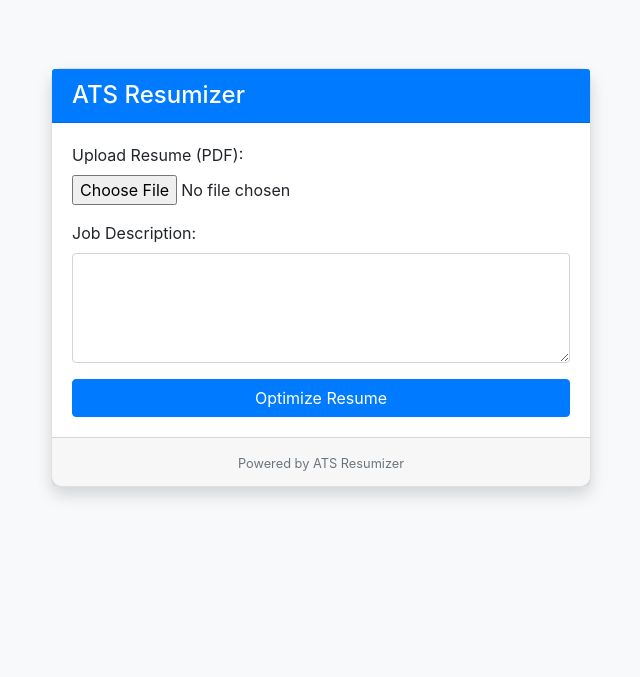
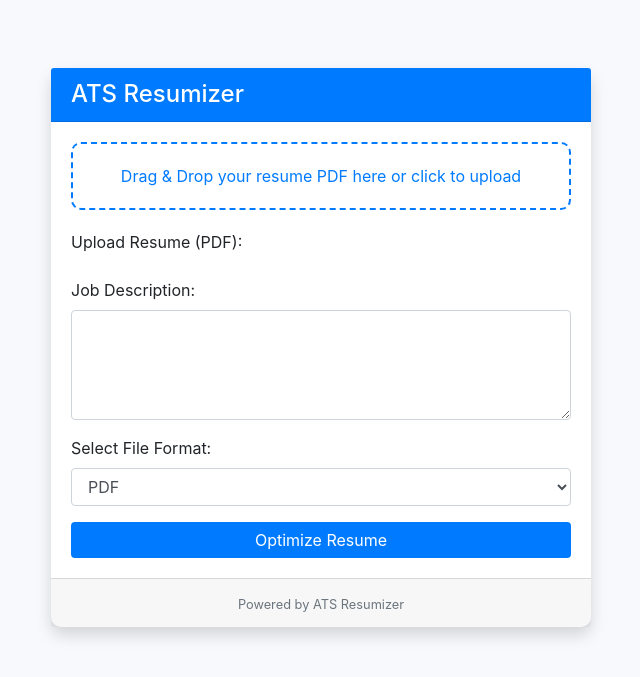
Before and after one commit to Booger-sudo/ATSResumizer, a Python web app: template templates/upload.html in a window 1280 px wide. Shown: the top 677 px of the page, without its empty margins (319-959 px from the left). Run offline with Jinja, Linux system fonts and the light colour scheme; the template is opened without the code that fills it, so the values that code supplies are empty; some libraries are stand-ins or nearby versions.

Commit message:
new look features a drag and drop option for resume upload and incorperates the option to download optimized resume as PDF or DOCX file

```diff
--- a/templates/upload.html
+++ b/templates/upload.html
@@ -6,27 +6,79 @@
     <title>ATS Resumizer</title>
     <link href="https://stackpath.bootstrapcdn.com/bootstrap/4.5.2/css/bootstrap.min.css" rel="stylesheet">
     <link href="{{ url_for('static', filename='styles.css') }}" rel="stylesheet">
+    <style>
+        body {
+            background-color: #f7f9fc;
+        }
+        .card {
+            border: none;
+            border-radius: 10px;
+        }
+        .card-header {
+            background-color: #007bff;
+            color: white;
+            border-top-left-radius: 10px;
+            border-top-right-radius: 10px;
+        }
+        .btn-primary {
+            background-color: #007bff;
+            border: none;
+        }
+        .btn-primary:hover {
+            background-color: #0056b3;
+        }
+        .drag-drop-zone {
+            border: 2px dashed #007bff;
+            border-radius: 10px;
+            padding: 20px;
+            text-align: center;
+            cursor: pointer;
+            color: #007bff;
+            margin-bottom: 20px;
+        }
+        .drag-drop-zone.dragover {
+            background-color: #e9f5ff;
+        }
+        .progress {
+            display: none;
+            height: 20px;
+        }
+    </style>
 </head>
 <body>
     <div class="container">
         <div class="row justify-content-center mt-5">
             <div class="col-md-6">
                 <div class="card shadow">
-                    <div class="card-header bg-primary text-white">
+                    <div class="card-header">
                         <h4 class="mb-0">ATS Resumizer</h4>
                     </div>
                     <div class="card-body">
-                        <form method="post" enctype="multipart/form-data">
+                        <div id="drop-zone" class="drag-drop-zone">
+                            Drag & Drop your resume PDF here or click to upload
+                        </div>
+                        <form id="upload-form" method="post" enctype="multipart/form-data">
                             <div class="form-group">
                                 <label for="resume">Upload Resume (PDF):</label>
-                                <input type="file" class="form-control-file" id="resume" name="resume" required>
+                                <input type="file" class="form-control-file" id="resume" name="resume" required hidden>
+                                <p id="file-name"></p>
                             </div>
                             <div class="form-group">
                                 <label for="job_description">Job Description:</label>
                                 <textarea class="form-control" id="job_description" name="job_description" rows="4" required></textarea>
                             </div>
+                            <div class="form-group">
+                                <label for="file_format">Select File Format:</label>
+                                <select class="form-control" id="file_format" name="file_format" required>
+                                    <option value="pdf">PDF</option>
+                                    <option value="docx">DOCX</option>
+                                </select>
+                            </div>
                             <button type="submit" class="btn btn-primary btn-block">Optimize Resume</button>
                         </form>
+                        <div class="progress mt-3" id="progress-bar-container">
+                            <div class="progress-bar progress-bar-striped progress-bar-animated" role="progressbar" style="width: 100%" aria-valuenow="100" aria-valuemin="0" aria-valuemax="100"></div>
+                        </div>
                     </div>
                     <div class="card-footer text-muted text-center">
                         <small>Powered by ATS Resumizer</small>
@@ -38,5 +90,59 @@
     <script src="https://code.jquery.com/jquery-3.5.1.slim.min.js"></script>
     <script src="https://cdn.jsdelivr.net/npm/@popperjs/core@2.5.4/dist/umd/popper.min.js"></script>
     <script src="https://stackpath.bootstrapcdn.com/bootstrap/4.5.2/js/bootstrap.min.js"></script>
+    <script>
+        document.addEventListener('DOMContentLoaded', function () {
+            const dropZone = document.getElementById('drop-zone');
+            const fileInput = document.getElementById('resume');
+            const fileNameDisplay = document.getElementById('file-name');
+            const form = document.getElementById('upload-form');
+            const progressBarContainer = document.getElementById('progress-bar-container');
+            const progressBar = document.querySelector('.progress-bar');
+
+            dropZone.addEventListener('click', () => fileInput.click());
+
+            dropZone.addEventListener('dragover', (e) => {
+                e.preventDefault();
+                e.stopPropagation();
+                dropZone.classList.add('dragover');
+            });
+
+            dropZone.addEventListener('dragleave', (e) => {
+                e.preventDefault();
+                e.stopPropagation();
+                dropZone.classList.remove('dragover');
+            });
+
+            dropZone.addEventListener('drop', (e) => {
+                e.preventDefault();
+                e.stopPropagation();
+                dropZone.classList.remove('dragover');
+                if (e.dataTransfer.files.length) {
+                    fileInput.files = e.dataTransfer.files;
+                    fileNameDisplay.textContent = e.dataTransfer.files[0].name;
+                }
+            });
+
+            fileInput.addEventListener('change', (e) => {
+                if (fileInput.files.length) {
+                    fileNameDisplay.textContent = fileInput.files[0].name;
+                }
+            });
+
+            form.addEventListener('submit', (e) => {
+                progressBarContainer.style.display = 'block';
+                progressBar.style.width = '0%';
+                let width = 0;
+                const interval = setInterval(() => {
+                    if (width >= 100) {
+                        clearInterval(interval);
+                    } else {
+                        width += 10;
+                        progressBar.style.width = width + '%';
+                    }
+                }, 100);
+            });
+        });
+    </script>
 </body>
 </html>
```
Also changed, not shown: main.py (+18 -23 lines), resume_template.py (+30 -0 lines).
